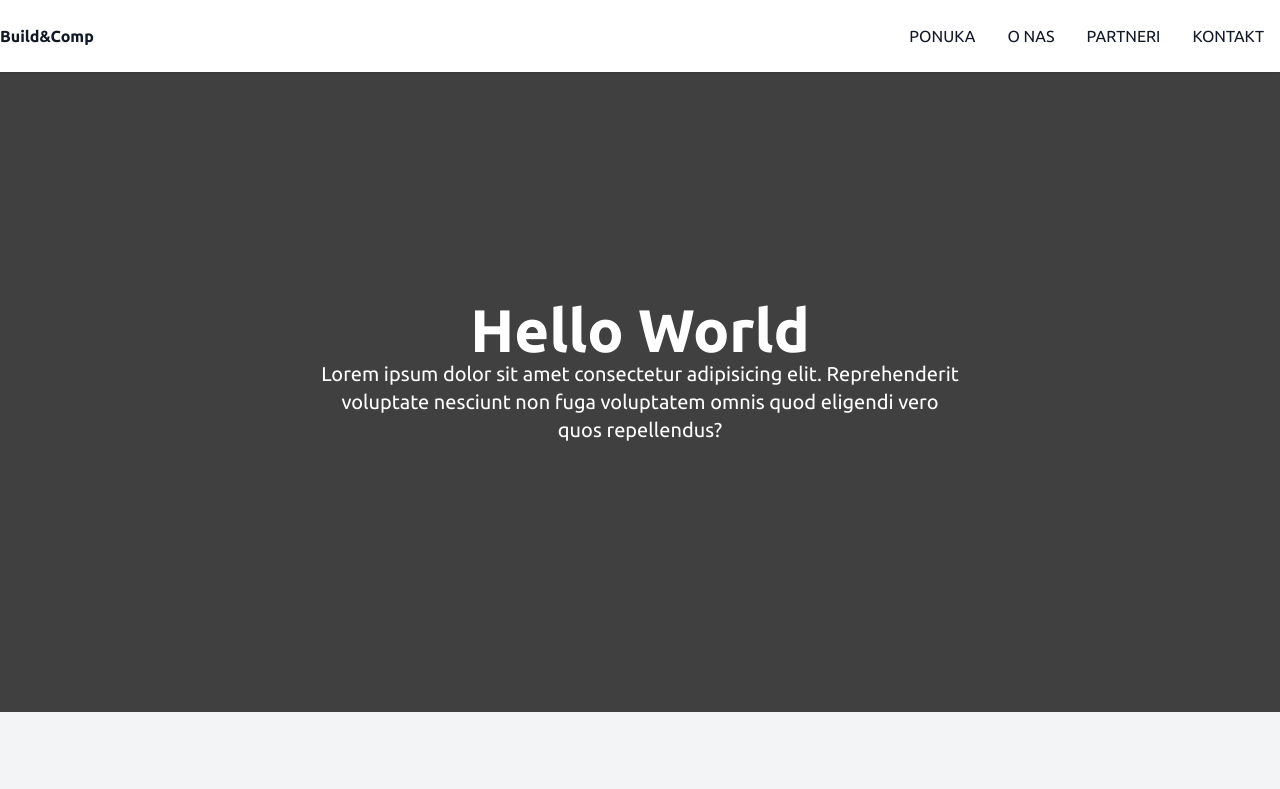
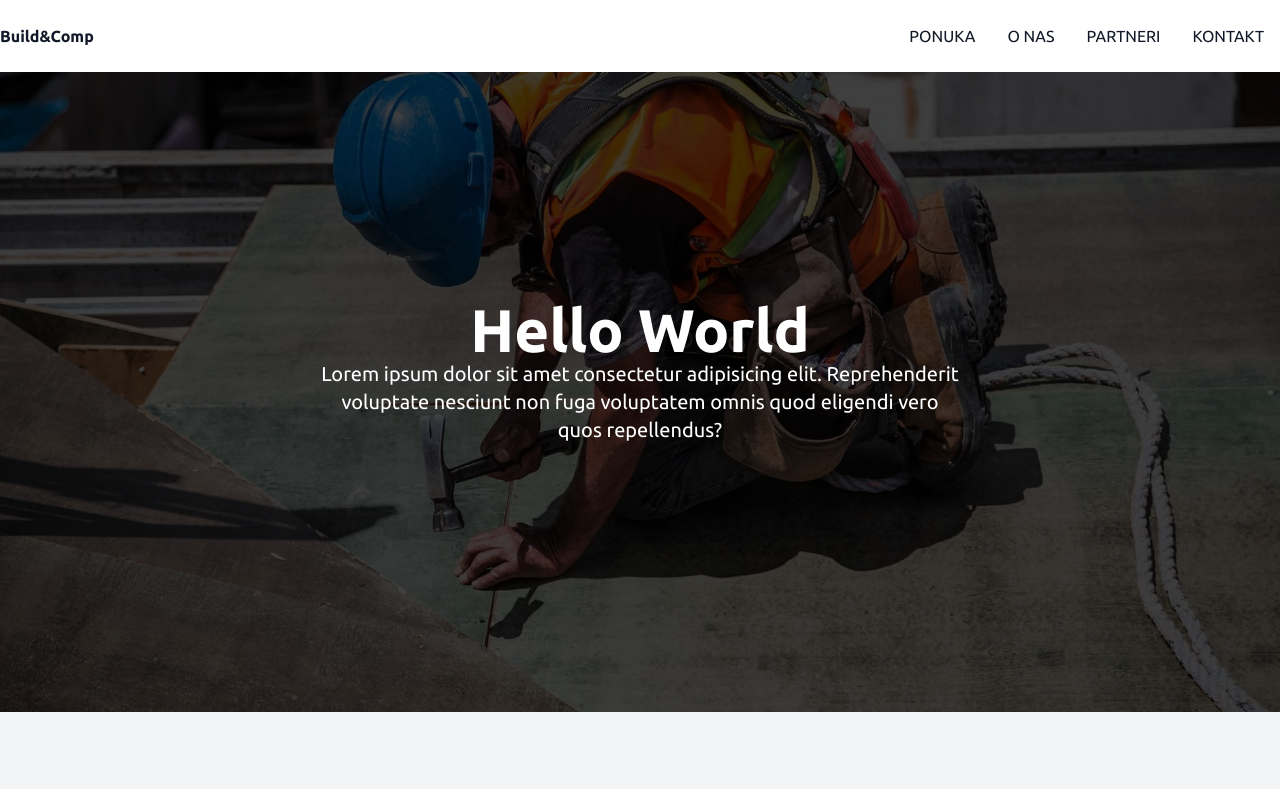
Before and after one commit to unrealwebsk/BuildShop, a plain HTML site: page index.html in a window 1280 px wide. Shown: the top 789 px of the page. Drawn offline with nearby package versions, Linux system fonts and the light colour scheme.

Commit message:
another push

```diff
--- a/assets/css/app.css
+++ b/assets/css/app.css
@@ -8,7 +8,7 @@
 /* Kicker */
 #kicker {
    min-height: 80vh;
-   background-image: url('./assets/img/kicker.jpeg');
+   background-image: url('../img/kicker.jpeg');
    background-repeat: no-repeat;
    background-size: cover;
    background-position: center center;
--- a/index.html
+++ b/index.html
@@ -63,7 +63,7 @@
       <section id="kicker" class="relative">
       <div class="absolute w-full h-full bg-black opacity-75" id="kicker-overlay"></div>
       <div class="absolute w-full h-full text-white flex flex-wrap justify-center content-center">
-         <div class="text-center relative">
+         <div class="text-center relative container px-4 xl:px-0 mx-auto">
             <h1 class="font-bold text-4xl lg:text-6xl">
                Hello World
             </h1>
```
